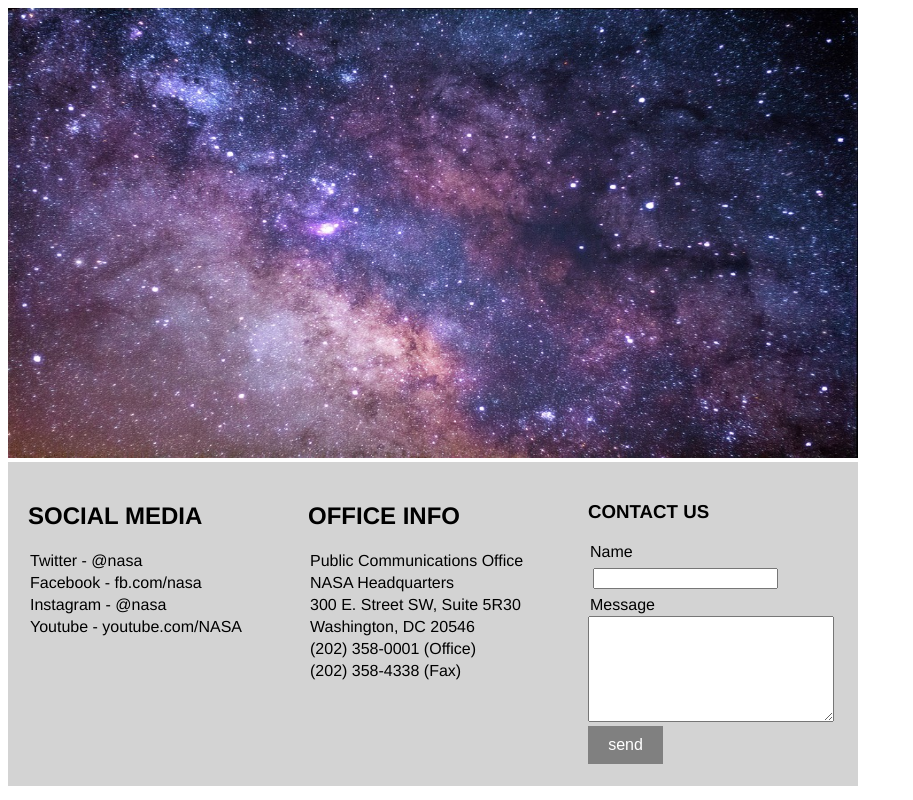
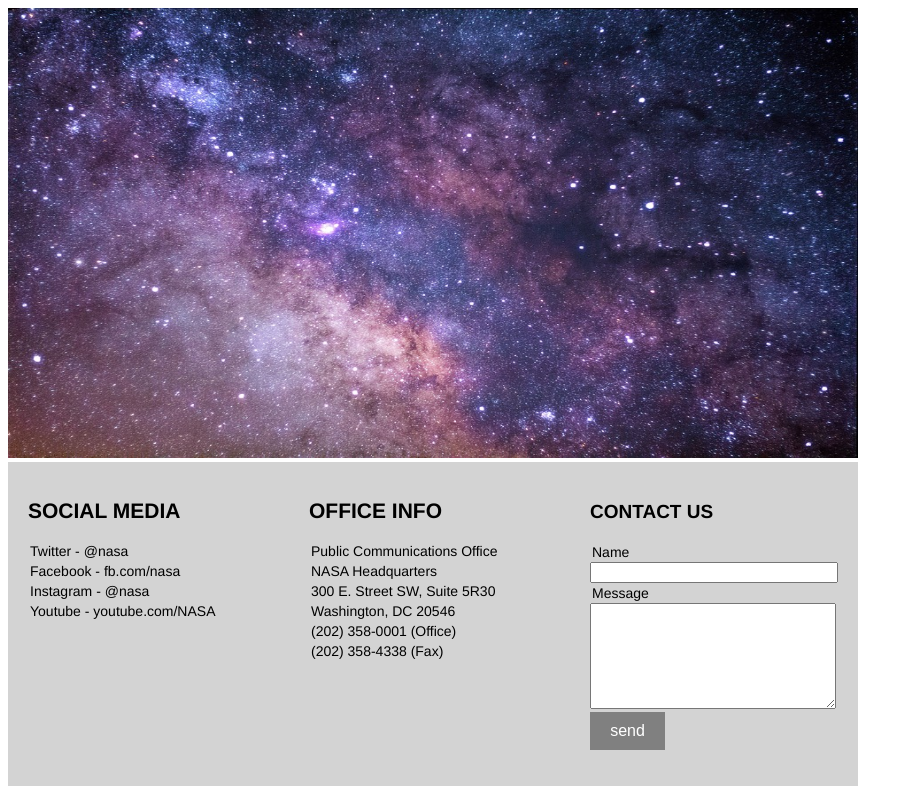
Before and after one commit to SamSvetlik/ACA_NASA_page, a plain HTML site: page index.html in a window 1280 px wide. Shown: the whole page, without its empty margins (0-913 px from the left). Drawn offline with Linux system fonts and the light colour scheme.

Commit message:
fix text box size

```diff
--- a/styles.css
+++ b/styles.css
@@ -3,6 +3,8 @@
     width: 850px;
     height: 324px;
     font-family: 'Franklin Gothic Medium', 'Arial Narrow', Arial, sans-serif;
+    font-weight: lighter;
+    font-size: 14px;
     display:flex;
     justify-content: space-between;
 
@@ -12,16 +14,21 @@
     margin: 20px;
 
 }
-h{
+h1{
     font-weight: bold;
-    margin: 20px;
+
+}
+h3{
+    font-weight: bold;
+    font-size: 19px;
 }
 div{
     padding: 2px;
 }
-form{
+input[type=text] {
+
     width: 240px;
-    margin: 5px;
+
 
 }
 textarea{
```
Also changed, not shown: index.html (+0 -1 lines).
